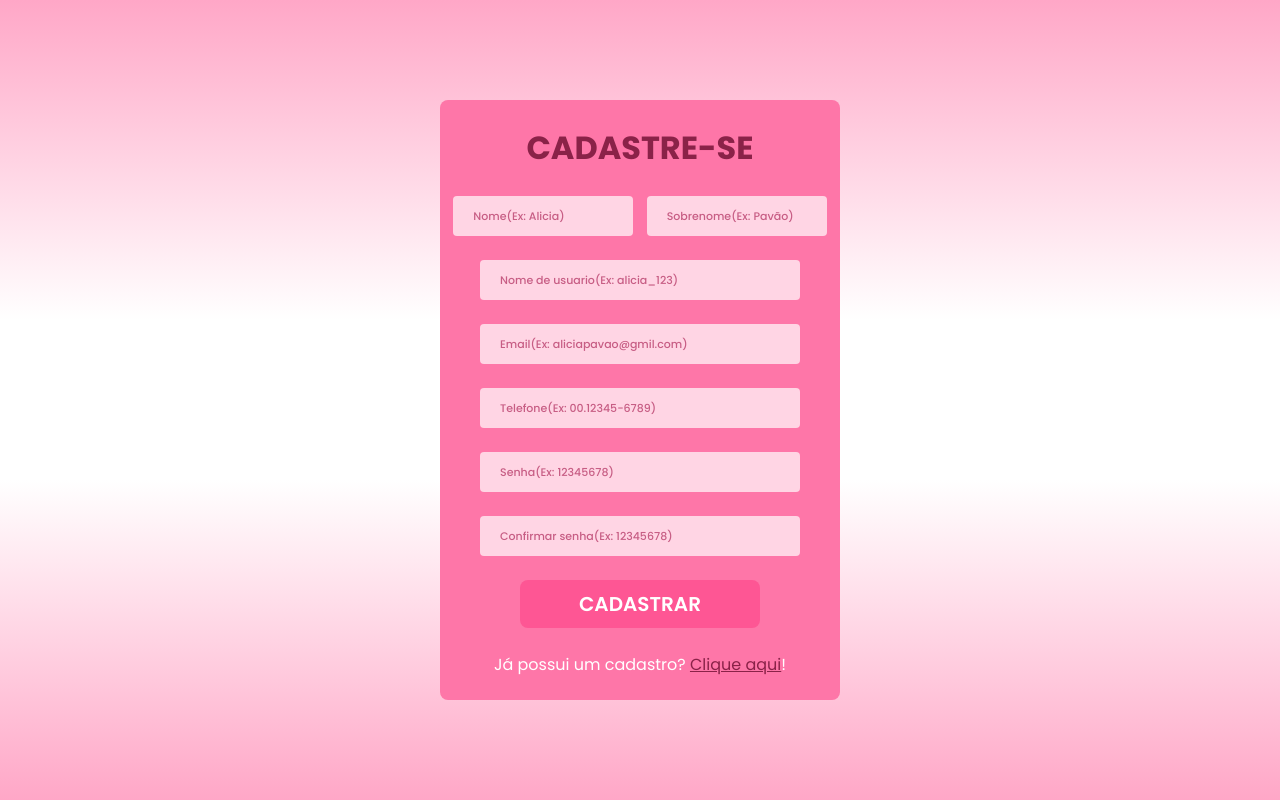
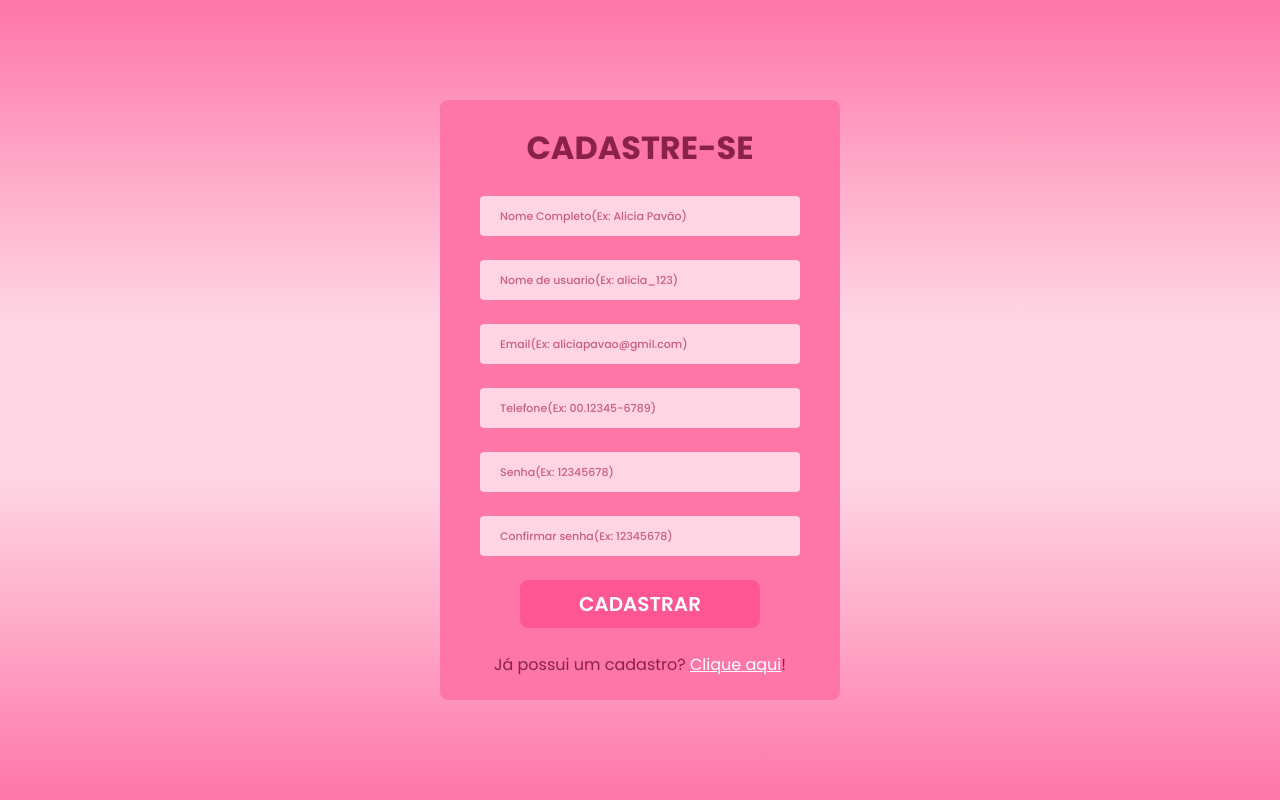
Before and after one commit to gustav0-rdg/proj_mercado, a Flask app: page /cadastro in a window 1280 px wide. Run offline with Flask 3, Linux system fonts and the light colour scheme.

Commit message:
Att erros de todas as paginas

```diff
--- a/static/css/paginas/pagCadastro.css
+++ b/static/css/paginas/pagCadastro.css
@@ -31,15 +31,11 @@ body.dark .titulo_cadastro{
     flex-direction: column;
 
     gap: 24px;
+    border: 8px ssolid var(--rosa-primario-medio);
 }
 
 body.dark .form__cadastro{
     background-color: var(--rosa-primario);
-}
-
-.form__cadastro-name {
-    display: flex;
-    justify-content: space-evenly;
 }
 
 .input__cadastro {
@@ -58,23 +54,7 @@ body.dark .input__cadastro{
     background-color: var(--rosa-primario-claro);
     outline-color: var(--rosa-secundario);
 }
-.input__cadastro-names {
-    height: 35px;
-    background-color: var(--rosa-secundario-claro);
-    outline-color: var(--rosa-primario);
-    border: none;
-    border-radius: 4px;
-    width: 45%;
-    color: var(--rosa-primario-escuro);
-    font-weight: 600;
-    padding: 20px;
-}
 
-body.dark .input__cadastro-names{
-    background-color: var(--rosa-primario-claro);
-    outline-color: var(--rosa-secundario);
-    color: var(--rosa-secundario-escuro);
-}
 
 input::placeholder {
     color: var(--rosa-secundario-medio);
@@ -110,11 +90,11 @@ body.dark .btn__cadastrar:hover{
 }
 
 .text__cadastro {
-    color: var(--branco);
+    color: var(--rosa-primario-escuro);
 }
 
 .link__cadastro {
-    color: var(--rosa-primario-escuro);
+    color: var(--branco);
 }
 
 body.dark .link__cadastro{
--- a/static/css/paginas/pagLogin.css
+++ b/static/css/paginas/pagLogin.css
@@ -62,11 +62,11 @@ input::placeholder {
 }
 
 .text__login {
-    color: var(--branco);
+    color: var(--rosa-primario-escuro);
 }
 
 .link__login {
-    color: var(--rosa-primario-escuro);
+    color: var(--branco);
 }
 
 
--- a/static/css/variaveis/cores.css
+++ b/static/css/variaveis/cores.css
@@ -22,7 +22,7 @@
     --preto: #000000;
     --branco: #FFFFFF;
 
-    /* Gradient pag principal */
+    /* Gradient pag principal e carrinho */
     --gradient-inicialLight: linear-gradient(var( --rosa-secundario) 20%, var(--rosa-secundario-claro) 70%);
     --gradient-inicialDark: linear-gradient(var( --rosa-primario-escuro) 10%, var(--preto) 80%);
 
@@ -36,6 +36,6 @@
 
 
     /* Gradient pag login e cadastro */
-    --gradient-loginLight: linear-gradient(var( --rosa-primario-claro) 0%, var(--branco) 40%, var(--branco) 60%, var(--rosa-primario-claro) 100%);
+    --gradient-loginLight: linear-gradient(var( --rosa-secundario) 0%, var(--rosa-secundario-claro) 40%, var(--rosa-secundario-claro) 60%, var(--rosa-secundario) 100%);
     --gradient-loginDark: linear-gradient(var( --rosa-primario-escuro) 0%, var(--rosa-secundario-medio) 40%, var(--rosa-secundario-medio) 60%, var(--rosa-primario-escuro) 100%);
 }
--- a/templates/cadastro.html
+++ b/templates/cadastro.html
@@ -16,10 +16,8 @@
 
         <form class="form__cadastro" action="/cadastrar/usuario" method="post">
             <h1 class="titulo__cadastro">CADASTRE-SE</h1>
-            <div class="form__cadastro-name">
-                <input type="text" name="nome" class="input__cadastro-name input__cadastro-names " placeholder="Nome(Ex: Alicia)">
-                <input type="text" name="sobrenome" class="input__cadastro-lastName input__cadastro-names " placeholder="Sobrenome(Ex: Pavão)">
-            </div>
+
+            <input type="text" name="nome" class="input__cadastro-name input__cadastro " placeholder="Nome Completo(Ex: Alicia Pavão)">
 
             <input type="text" name="usuario" class="input__cadastro-usuario input__cadastro " placeholder="Nome de usuario(Ex: alicia_123)">
             <input type="text" name="email" class="input__cadastro-email input__cadastro" placeholder="Email(Ex: aliciapavao@gmil.com)">
```
